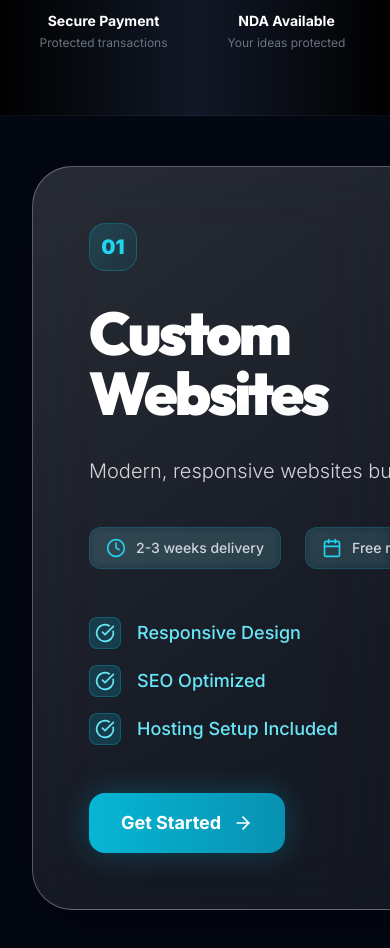
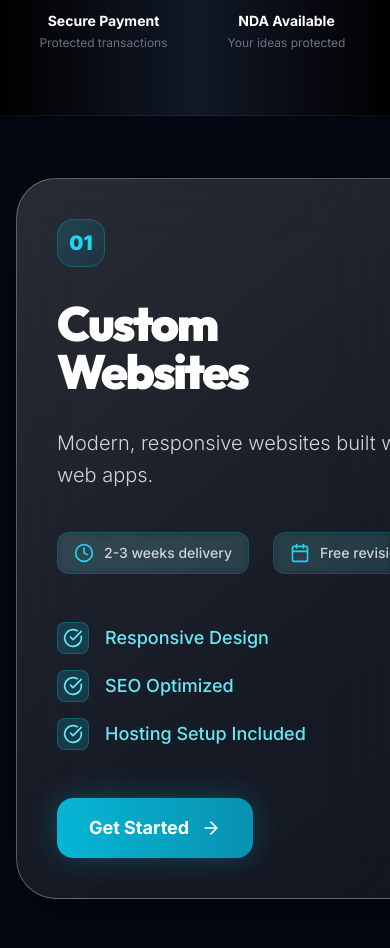
Before and after one commit to Dictator-09/getnextai, a Next.js app: page / in a window 390 px wide. Shown: the part 1488-2436 px from the top of the page. Built offline with nearby package versions, Linux system fonts and the light colour scheme.

Commit message:
style: Refine service tiles layout and typography
- Adjusted service tile width to be more proportionate (60vw on md screens)
- Reduced padding and typography size for better aesthetics
- Improved responsive layout for better visibility of all services

```diff
--- a/components/canvas/Overlay.tsx
+++ b/components/canvas/Overlay.tsx
@@ -137,9 +137,9 @@ export default function Overlay() {
             <section ref={containerRef} className="h-screen w-screen overflow-x-auto">
                 <div ref={slidesRef} className="h-full flex">
                     {/* SERVICE 1: CUSTOM WEBSITES */}
-                    <div className="service-tile min-w-[100vw] h-screen flex items-center justify-center p-8 flex-shrink-0">
+                    <div className="service-tile min-w-[85vw] md:min-w-[60vw] h-screen flex items-center justify-center p-4 md:p-8 flex-shrink-0">
                         <motion.div
-                            className="w-full max-w-5xl relative group"
+                            className="w-full max-w-4xl relative group"
                             whileHover={{
                                 rotateY: 3,
                                 rotateX: 3,
@@ -151,7 +151,7 @@ export default function Overlay() {
                             {/* Glow effect */}
                             <div className="absolute -inset-1 bg-gradient-to-r from-cyan-500/20 via-cyan-400/20 to-cyan-600/20 rounded-[2.5rem] blur-2xl opacity-0 group-hover:opacity-100 transition-opacity duration-700" />
 
-                            <div className="relative bg-gradient-to-br from-white/[0.15] via-white/[0.08] to-white/[0.05] backdrop-blur-2xl rounded-[2.5rem] p-14 md:p-20 border border-white/30 shadow-[0_20px_60px_-15px_rgba(0,0,0,0.5)] hover:shadow-[0_20px_80px_-15px_rgba(6,182,212,0.4)] transition-all duration-700 overflow-hidden">
+                            <div className="relative bg-gradient-to-br from-white/[0.15] via-white/[0.08] to-white/[0.05] backdrop-blur-2xl rounded-[2.5rem] p-10 md:p-16 border border-white/30 shadow-[0_20px_60px_-15px_rgba(0,0,0,0.5)] hover:shadow-[0_20px_80px_-15px_rgba(6,182,212,0.4)] transition-all duration-700 overflow-hidden">
                                 {/* Decorative gradient orb */}
                                 <div className="absolute top-0 right-0 w-64 h-64 bg-gradient-to-br from-cyan-500/10 to-transparent rounded-full blur-3xl" />
 
@@ -160,7 +160,7 @@ export default function Overlay() {
                                     <span className="text-cyan-400 font-black text-xl">01</span>
                                 </div>
 
-                                <h2 className="text-6xl md:text-8xl font-heading font-black mb-8 text-transparent bg-clip-text bg-gradient-to-br from-white via-white to-gray-300 tracking-tighter leading-none">
+                                <h2 className="text-5xl md:text-7xl font-heading font-black mb-8 text-transparent bg-clip-text bg-gradient-to-br from-white via-white to-gray-300 tracking-tighter leading-none">
                                     Custom<br />Websites
                                 </h2>
 
@@ -214,9 +214,9 @@ export default function Overlay() {
                     </div>
 
                     {/* SERVICE 2: AI VOICE AGENTS */}
-                    <div className="service-tile min-w-[100vw] h-screen flex items-center justify-center p-8 flex-shrink-0">
+                    <div className="service-tile min-w-[85vw] md:min-w-[60vw] h-screen flex items-center justify-center p-4 md:p-8 flex-shrink-0">
                         <motion.div
-                            className="w-full max-w-5xl relative group"
+                            className="w-full max-w-4xl relative group"
                             whileHover={{
                                 rotateY: 3,
                                 rotateX: 3,
@@ -227,14 +227,14 @@ export default function Overlay() {
                         >
                             <div className="absolute -inset-1 bg-gradient-to-r from-purple-500/20 via-purple-400/20 to-purple-600/20 rounded-[2.5rem] blur-2xl opacity-0 group-hover:opacity-100 transition-opacity duration-700" />
 
-                            <div className="relative bg-gradient-to-br from-white/[0.15] via-white/[0.08] to-white/[0.05] backdrop-blur-2xl rounded-[2.5rem] p-14 md:p-20 border border-white/30 shadow-[0_20px_60px_-15px_rgba(0,0,0,0.5)] hover:shadow-[0_20px_80px_-15px_rgba(168,85,247,0.4)] transition-all duration-700 overflow-hidden">
+                            <div className="relative bg-gradient-to-br from-white/[0.15] via-white/[0.08] to-white/[0.05] backdrop-blur-2xl rounded-[2.5rem] p-10 md:p-16 border border-white/30 shadow-[0_20px_60px_-15px_rgba(0,0,0,0.5)] hover:shadow-[0_20px_80px_-15px_rgba(168,85,247,0.4)] transition-all duration-700 overflow-hidden">
                                 <div className="absolute top-0 right-0 w-64 h-64 bg-gradient-to-br from-purple-500/10 to-transparent rounded-full blur-3xl" />
 
                                 <div className="inline-flex items-center justify-center w-12 h-12 rounded-2xl bg-gradient-to-br from-purple-500/20 to-purple-600/10 border border-purple-500/30 mb-8">
                                     <span className="text-purple-400 font-black text-xl">02</span>
                                 </div>
 
-                                <h2 className="text-6xl md:text-8xl font-heading font-black mb-8 text-transparent bg-clip-text bg-gradient-to-br from-white via-white to-gray-300 tracking-tighter leading-none">
+                                <h2 className="text-5xl md:text-7xl font-heading font-black mb-8 text-transparent bg-clip-text bg-gradient-to-br from-white via-white to-gray-300 tracking-tighter leading-none">
                                     AI Voice<br />Agents
                                 </h2>
 
@@ -288,9 +288,9 @@ export default function Overlay() {
                     </div>
 
                     {/* SERVICE 3: WHATSAPP AUTOMATION */}
-                    <div className="service-tile min-w-[100vw] h-screen flex items-center justify-center p-8 flex-shrink-0">
+                    <div className="service-tile min-w-[85vw] md:min-w-[60vw] h-screen flex items-center justify-center p-4 md:p-8 flex-shrink-0">
                         <motion.div
-                            className="w-full max-w-5xl relative group"
+                            className="w-full max-w-4xl relative group"
                             whileHover={{
                                 rotateY: 3,
                                 rotateX: 3,
@@ -301,14 +301,14 @@ export default function Overlay() {
                         >
                             <div className="absolute -inset-1 bg-gradient-to-r from-green-500/20 via-green-400/20 to-green-600/20 rounded-[2.5rem] blur-2xl opacity-0 group-hover:opacity-100 transition-opacity duration-700" />
 
-                            <div className="relative bg-gradient-to-br from-white/[0.15] via-white/[0.08] to-white/[0.05] backdrop-blur-2xl rounded-[2.5rem] p-14 md:p-20 border border-white/30 shadow-[0_20px_60px_-15px_rgba(0,0,0,0.5)] hover:shadow-[0_20px_80px_-15px_rgba(34,197,94,0.4)] transition-all duration-700 overflow-hidden">
+                            <div className="relative bg-gradient-to-br from-white/[0.15] via-white/[0.08] to-white/[0.05] backdrop-blur-2xl rounded-[2.5rem] p-10 md:p-16 border border-white/30 shadow-[0_20px_60px_-15px_rgba(0,0,0,0.5)] hover:shadow-[0_20px_80px_-15px_rgba(34,197,94,0.4)] transition-all duration-700 overflow-hidden">
                                 <div className="absolute top-0 right-0 w-64 h-64 bg-gradient-to-br from-green-500/10 to-transparent rounded-full blur-3xl" />
 
                                 <div className="inline-flex items-center justify-center w-12 h-12 rounded-2xl bg-gradient-to-br from-green-500/20 to-green-600/10 border border-green-500/30 mb-8">
                                     <span className="text-green-400 font-black text-xl">03</span>
                                 </div>
 
-                                <h2 className="text-6xl md:text-8xl font-heading font-black mb-8 text-transparent bg-clip-text bg-gradient-to-br from-white via-white to-gray-300 tracking-tighter leading-none">
+                                <h2 className="text-5xl md:text-7xl font-heading font-black mb-8 text-transparent bg-clip-text bg-gradient-to-br from-white via-white to-gray-300 tracking-tighter leading-none">
                                     WhatsApp<br />Automation
                                 </h2>
 
```
